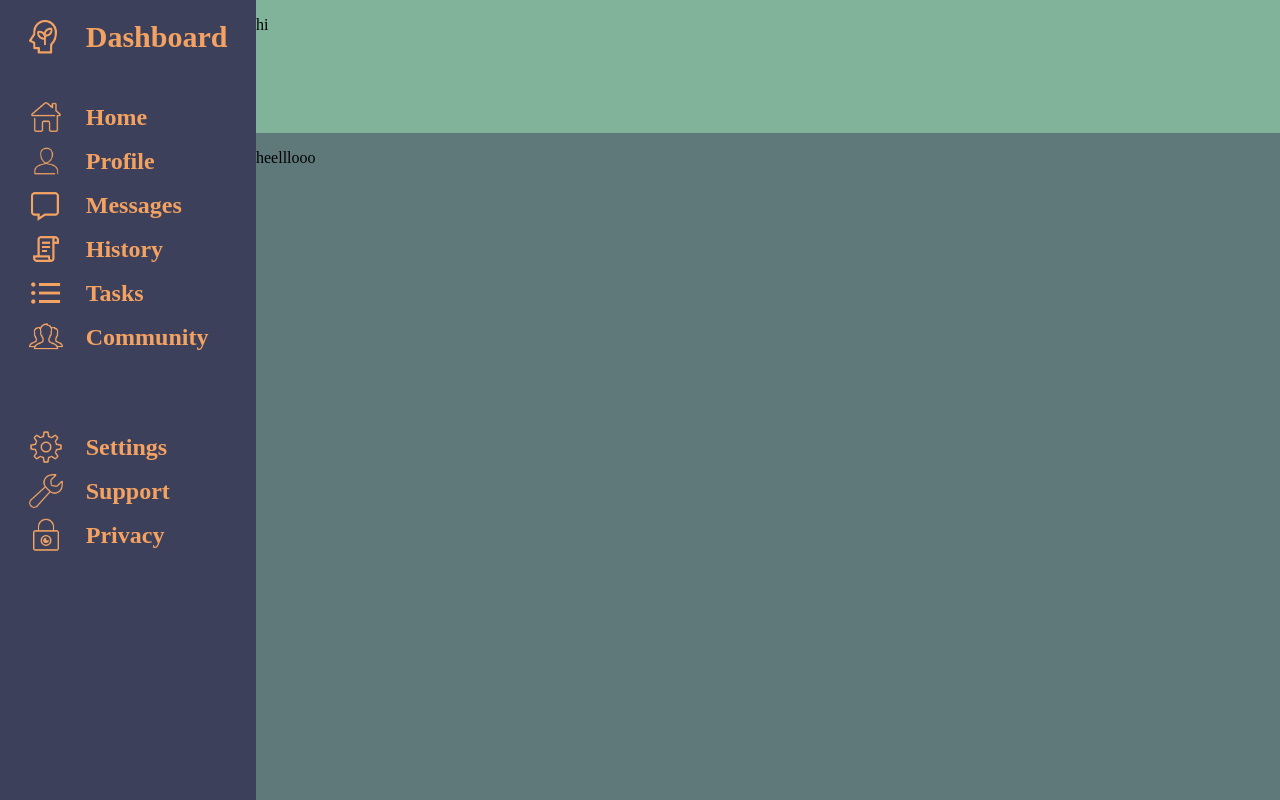
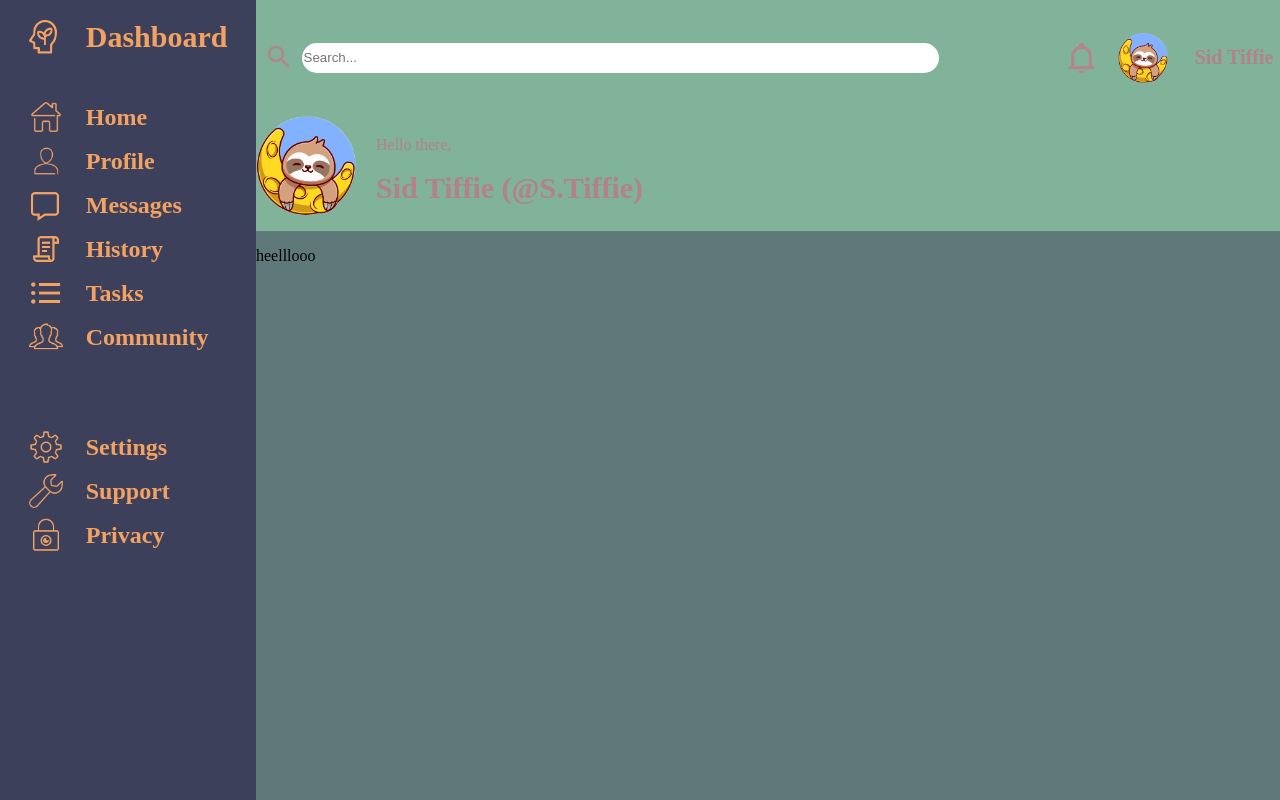
Before and after one commit to CodeByJakeCarter/adminpage, a plain HTML site: page index.html in a window 1280 px wide. Drawn offline with Linux system fonts and the light colour scheme.

Commit message:
add icon .png's and finish header
added all header elements with relevant css in
style.css, added icon png's to images folder
and header. attribution is stored in references.txt
for later addition

```diff
--- a/index.html
+++ b/index.html
@@ -8,7 +8,39 @@
   </head>
   <body>
     <div class="header">
-      <p class="hello">hi</p>
+      <form id="search">
+        <button class="search-button">
+          <img
+            id="search-button-image"
+            src="images/magnify.png"
+            alt="button icon"
+          />
+        </button>
+        <input type="search" id="query" name="q" placeholder="Search..." />
+      </form>
+      <div class="user-notifications">
+        <img
+          class="bell-icon"
+          src="images/bell-outline.png"
+          alt="notification icon"
+        />
+        <img
+          id="user-icon-header"
+          src="images/slothIcon_fixed_no_bg.png"
+          alt="sloth icon"
+        />
+        <p class="admin-name">Sid Tiffie</p>
+      </div>
+      <div class="welcome-admin">
+        <img
+          class="welcome-icon-sloth"
+          src="images/slothIcon_fixed_no_bg.png"
+          alt="sloth icon"
+        />
+        <p class="welcome-message">Hello there,</p>
+        <p class="user-status">Sid Tiffie (@S.Tiffie)</p>
+      </div>
+      <div class="project-buttons"></div>
     </div>
     <div class="sidebar">
       <div class="logo-title">
--- a/style.css
+++ b/style.css
@@ -4,6 +4,7 @@ body {
   grid-template-rows: 1fr 5fr;
   margin: 0;
   min-height: 100vh;
+  max-height: 100vh;
 }
 
 .main-content-container {
@@ -14,6 +15,7 @@ body {
   background-color: #81b29a;
   display: grid;
   grid-template-columns: 2fr 1fr;
+  grid-template-rows: repeat(2, 1fr);
 }
 
 .sidebar {
@@ -71,3 +73,81 @@ body {
   gap: 10px;
   margin-top: 30px;
 }
+form {
+  display: grid;
+  grid-template-columns: 0.5fr 7fr;
+  align-items: center;
+}
+#search-button-image {
+  width: 30px;
+  height: 30px;
+  border-radius: 100%;
+  filter: invert(68%) sepia(10%) saturate(960%) hue-rotate(300deg)
+    brightness(80%) contrast(98%);
+}
+.search-button {
+  width: 32px;
+  height: 32px;
+  background-color: #81b29a;
+  border-style: none;
+  border-radius: 100%;
+  justify-self: center;
+  padding: 0;
+}
+input#query {
+  border-radius: 20px;
+  height: 30px;
+  border-style: none;
+}
+#user-icon-header {
+  width: 50px;
+  height: 50px;
+  justify-self: center;
+  margin-right: 20%;
+}
+.user-notifications {
+  display: grid;
+  grid-template-columns: 2fr 1fr 1fr;
+  align-items: center;
+}
+.bell-icon {
+  height: 35px;
+  width: auto;
+  justify-self: end;
+  margin-right: 10px;
+  filter: invert(68%) sepia(10%) saturate(960%) hue-rotate(300deg)
+    brightness(80%) contrast(98%);
+}
+.admin-name {
+  font-size: 20px;
+  font-weight: 900;
+  color: #b28189;
+}
+div.welcome-admin {
+  display: grid;
+  grid-template-columns: 1fr 6fr;
+  grid-template-rows: 1fr 2fr;
+}
+img.welcome-icon-sloth {
+  width: 100px;
+  height: auto;
+  grid-row: 1 / 3;
+  align-items: center;
+  justify-self: end;
+  margin-bottom: 15px;
+}
+p.welcome-message {
+  margin: 0;
+  align-self: end;
+  margin-left: 20px;
+  color: #b28189;
+}
+p.user-status {
+  margin: 0;
+  align-self: center;
+  font-size: 30px;
+  font-weight: 900;
+  margin-left: 20px;
+  margin-bottom: 10px;
+  color: #b28189;
+}
```
Also changed, not shown: images/bell-outline.png (added), images/magnify.png (added), images/references.txt, images/slothIcon_fixed_no_bg.png (added).
